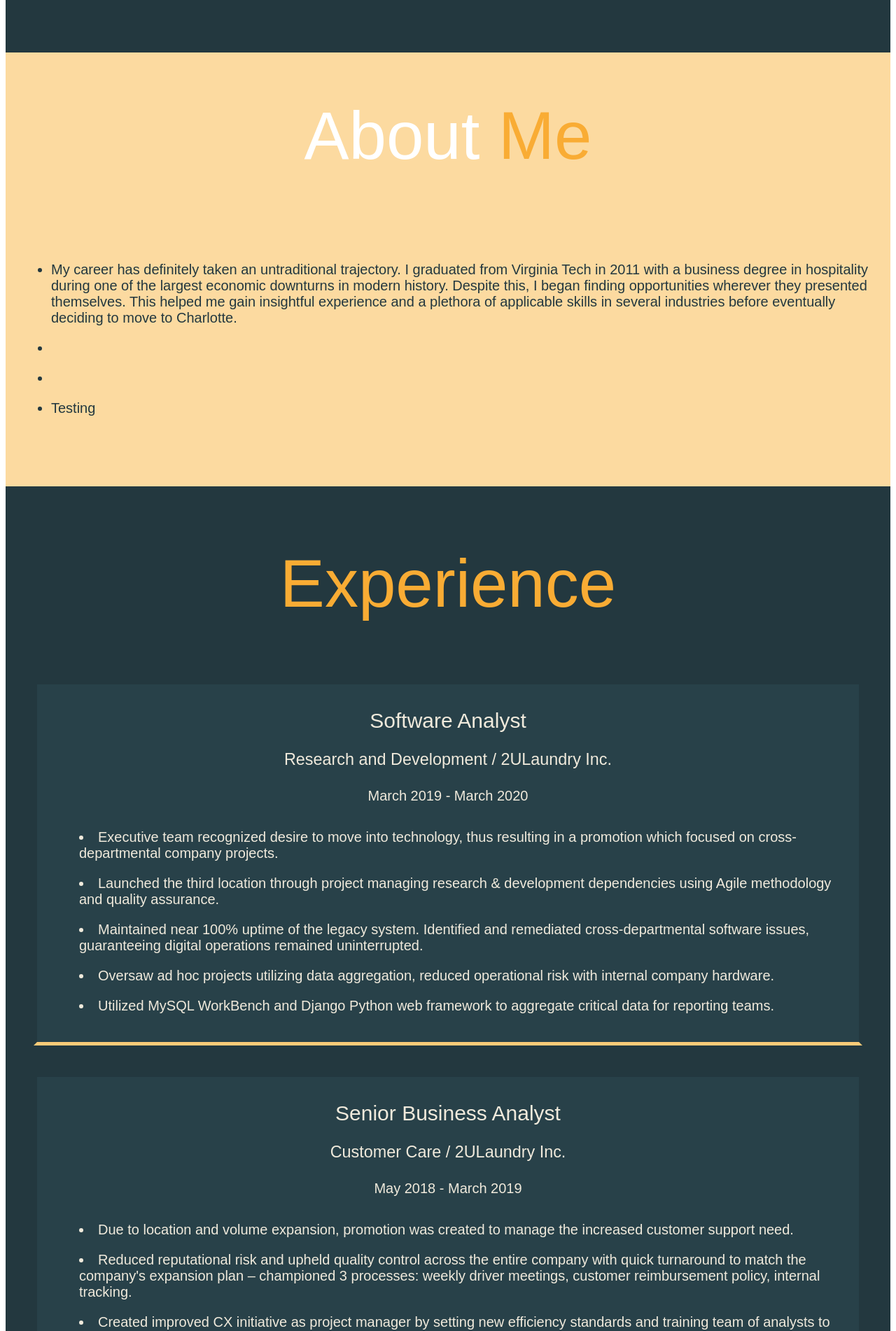
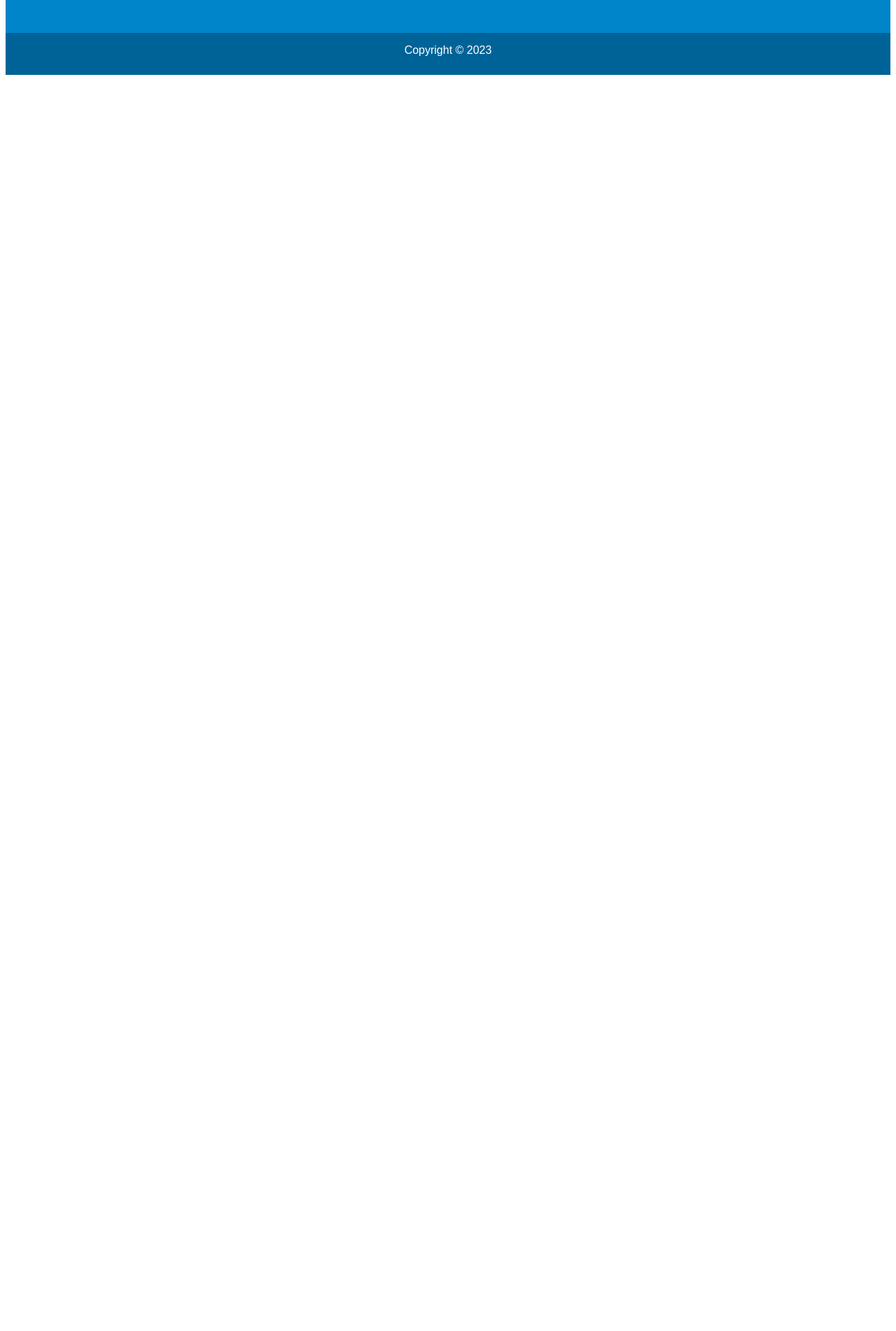
Before and after one commit to lflint07/new_website, a React (Create React App) app: page / in a window 1280 px wide. Shown: the part 880-2782 px from the top of the page at 70% size. After the commit the page ends 995 px from the top, so only its background shows below. Built offline with nearby package versions, Linux system fonts and the light colour scheme.

Commit message:
updated site to reflect work in progress'

```diff
--- a/src/components/About.js
+++ b/src/components/About.js
@@ -2,64 +2,8 @@ import React from "react";
 
 function About() {
   return (
-    <div id="about">
-      <div className="about-container">
-        <div className="about-header">
-          <h1 className="lg-heading about">
-            About<span className="text-secondary about"> Me</span>
-          </h1>
-        </div>
-        <div className="about-info">
-          <div className="bio">
-            <ul>
-              <li>
-                <p>
-                  My career has definitely taken an untraditional trajectory. I
-                  graduated from Virginia Tech in 2011 with a business degree in
-                  hospitality during one of the largest economic downturns in
-                  modern history. Despite this, I began finding opportunities
-                  wherever they presented themselves. This helped me gain
-                  insightful experience and a plethora of applicable skills in
-                  several industries before eventually deciding to move to
-                  Charlotte.
-                </p>
-              </li>
-              <li>
-                <p>
-                  {/* I’m all about going where the opportunity is, and Charlotte is
-                  a hub for talented minds. After establishing myself here, I
-                  found my next opportunity in completing the full-stack web
-                  development bootcamp with Tech Talent South. I worked in a
-                  series of creative roles for two Charlotte-based startups
-                  before finding my way to 2ULaundry, a pickup-and-delivery
-                  laundry startup. */}
-                </p>
-              </li>
-              <li>
-                <p>
-                  {/* Some say this was my Cinderella Story as I started as a
-                  delivery driver and quickly moved up in the ranks. After
-                  identifying large customer service improvements, the creating
-                  two separate positions for me within the Customer Care Team:
-                  Tier II Analyst and Senior Business Analyst, respectively. I
-                  worked with that team to develop and implement processes to
-                  enhance overall employee and customer experience. I then
-                  joined the Research and Development team, where I maintained
-                  internal systems, managed projects, and aggregated data for
-                  reporting. */}
-                </p>
-              </li>
-              <li>
-                <p>
-                  Testing
-                </p>
-              </li>
-            </ul>
-          </div>
-        </div>
-      </div>
-    </div>
-  );
+      <div></div>
+  )
 }
 
 export default About;
--- a/src/components/Contact.js
+++ b/src/components/Contact.js
@@ -2,32 +2,37 @@ import React from "react";
 
 function Contact() {
   return (
-    <div id="contact">
-      <div className="contact-container">
-        <h1 className="lg-heading contact">
-          Contact<span className="text-secondary"> Me</span>
-        </h1>
-        <div className="contact boxes">
-          <div className="contact-linkedin">
-            <span className="text-secondary">
-              <a href="https://www.linkedin.com/in/lflint/" target="_blank">
-                LinkedIn
-              </a>
-            </span>
-          </div>
-          <div className="contact-email">
-            <span className="text-secondary">Email:</span> lflint07@gmail.com
-          </div>
-          <div className="contact-resume">
+    <div>
+      <footer id="about-footer">Copyright &copy; 2023</footer>
+    </div>
+    )
+  }
+    // <div id="contact">
+    //   <div className="contact-container">
+    //     <h1 className="lg-heading contact">
+    //       Contact<span className="text-secondary"> Me</span>
+    //     </h1>
+    //     <div className="contact boxes">
+    //       <div className="contact-linkedin">
+    //         <span className="text-secondary">
+    //           <a href="https://www.linkedin.com/in/lflint/" target="_blank">
+    //             LinkedIn
+    //           </a>
+    //         </span>
+    //       </div>
+    //       <div className="contact-email">
+    //         <span className="text-secondary">Email:</span> lflint07@gmail.com
+    //       </div>
+          {/* <div className="contact-resume">
             <span className="text-secondary">
               <a href="/images/Luke_Flint_Resume_09_2020_ekos.pdf" target="_blank">Resume</a>
               </span>
-          </div>
-        </div>
-        <footer id="about-footer">Copyright &copy; 2020</footer>
-      </div>
-    </div>
-  );
-}
+          </div> */}
+  //       </div>
+  //       <footer id="about-footer">Copyright &copy; 2023</footer>
+  //     </div>
+  //   </div>
+  // );
+// }
 
 export default Contact;
--- a/src/components/Education.js
+++ b/src/components/Education.js
@@ -2,7 +2,8 @@ import React from 'react'
 
 function Education() {
     return(
-        <div></div>
+        <div>
+        </div>
     )
 }
 
--- a/src/components/Experience.js
+++ b/src/components/Experience.js
@@ -2,140 +2,143 @@ import React from "react";
 
 function Experience() {
   return (
-    <div id="experience">
-      <div className="experience-container">
-        <div className="experience-heading">
-          <h1 className="lg-heading experience">
-            <span className="text-secondary">Experience</span>
-          </h1>
-        </div>
-        <div className="job-experience">
-          <div className="job job-1">
-            <h2>Software Analyst</h2>
-            <h3>Research and Development / 2ULaundry Inc.</h3>
-            <h4>March 2019 - March 2020</h4>
-            <div className="experience-list">
-              <ul>
-                <li>
-                  Executive team recognized desire to move into technology, thus
-                  resulting in a promotion which focused on cross-departmental
-                  company projects.
-                </li>
-                <li>
-                  Launched the third location through project managing research
-                  & development dependencies using Agile methodology and quality
-                  assurance.
-                </li>
-                <li>
-                  Maintained near 100% uptime of the legacy system. Identified
-                  and remediated cross-departmental software issues,
-                  guaranteeing digital operations remained uninterrupted.
-                </li>
-                <li>
-                  Oversaw ad hoc projects utilizing data aggregation, reduced
-                  operational risk with internal company hardware.
-                </li>
-                <li>
-                  Utilized MySQL WorkBench and Django Python web framework to
-                  aggregate critical data for reporting teams.
-                </li>
-              </ul>
-            </div>
-          </div>
-          <div className="job job-2">
-            <h2>Senior Business Analyst</h2>
-            <h3>Customer Care / 2ULaundry Inc.</h3>
-            <h4>May 2018 - March 2019</h4>
-            <div className="experience-list">
-              <ul>
-                <li>
-                  Due to location and volume expansion, promotion was created to
-                  manage the increased customer support need.
-                </li>
-                <li>
-                  Reduced reputational risk and upheld quality control across
-                  the entire company with quick turnaround to match the
-                  company's expansion plan – championed 3 processes: weekly
-                  driver meetings, customer reimbursement policy, internal
-                  tracking.
-                </li>
-                <li>
-                  Created improved CX initiative as project manager by setting
-                  new efficiency standards and training team of analysts to
-                  manage daily escalations from internal discrepancies and to
-                  meet customer expectations.
-                </li>
-                <li>
-                  Developed training curriculum and implemented regular 1-on-1
-                  meetings to establish a line of open communication in
-                  identifying areas of improvement and cross-functional
-                  optimization. This resulted in the cross-training of
-                  Operations/Logistics and Customer Care.
-                </li>
-                <li>
-                  Worked directly with Operations to optimize multi-city
-                  delivery teams to complete an average of 500+ orders daily.
-                </li>
-              </ul>
-            </div>
-          </div>
-          <div className="job job-3">
-            <h2>Tier II Analyst</h2>
-            <h3>Customer Care / 2ULaundry Inc.</h3>
-            <h4>October 2017 - May 2018</h4>
-            <div className="experience-list">
-              <ul>
-                <li>
-                  Promoted to a new role created within Customer Care to better
-                  facilitate escalations of customer support tickets – in turn,
-                  improving the customer support experience.
-                </li>
-                <li>
-                  Standardized company-wide processes to improve quality control
-                  through removing bottlenecks. Implemented using Zendesk and
-                  Kustomer.
-                </li>
-                <li>
-                  Managed customer touchpoints in the full lifecycle of a
-                  customer support ticket from creation to resolution.
-                </li>
-                <li>
-                  Established quality standards and acted as the escalation
-                  point-of-contact for 20+ daily customer support tickets.
-                </li>
-                <li>
-                  Created/updated accounts, scheduled pickups, and provided
-                  resolutions through various messaging channels.
-                </li>
-              </ul>
-            </div>
-          </div>
-          <div className="job job-4">
-            <h2>Logistics Delivery Valet</h2>
-            <h3>Operations / 2ULaundry Inc.</h3>
-            <h4>February 2017 - October 2017</h4>
-            <div className="experience-list">
-              <ul>
-                <li>
-                  Responsible for fulfilling 40+ daily pickups and deliveries,
-                  communicating with customers, updating orders using the
-                  driver-side Onfleet app.
-                </li>
-                <li>
-                  Improved customer experience and customer satisfaction at a
-                  logistics level.
-                </li>
-                <li>
-                  Identified opportunities for logistical efficiency and
-                  improvement within customer service – led to a promotion.
-                </li>
-              </ul>
-            </div>
-          </div>
-        </div>
-      </div>
-    </div>
-  );
+      <div></div>
+  )
 }
+//     <div id="experience">
+//       <div className="experience-container">
+//         <div className="experience-heading">
+//           <h1 className="lg-heading experience">
+//             <span className="text-secondary">Experience</span>
+//           </h1>
+//         </div>
+//         <div className="job-experience">
+//           <div className="job job-1">
+//             <h2>Software Analyst</h2>
+//             <h3>Research and Development / 2ULaundry Inc.</h3>
+//             <h4>March 2019 - March 2020</h4>
+//             <div className="experience-list">
+//               <ul>
+//                 <li>
+//                   Executive team recognized desire to move into technology, thus
+//                   resulting in a promotion which focused on cross-departmental
+//                   company projects.
+//                 </li>
+//                 <li>
+//                   Launched the third location through project managing research
+//                   & development dependencies using Agile methodology and quality
+//                   assurance.
+//                 </li>
+//                 <li>
+//                   Maintained near 100% uptime of the legacy system. Identified
+//                   and remediated cross-departmental software issues,
+//                   guaranteeing digital operations remained uninterrupted.
+//                 </li>
+//                 <li>
+//                   Oversaw ad hoc projects utilizing data aggregation, reduced
+//                   operational risk with internal company hardware.
+//                 </li>
+//                 <li>
+//                   Utilized MySQL WorkBench and Django Python web framework to
+//                   aggregate critical data for reporting teams.
+//                 </li>
+//               </ul>
+//             </div>
+//           </div>
+//           <div className="job job-2">
+//             <h2>Senior Business Analyst</h2>
+//             <h3>Customer Care / 2ULaundry Inc.</h3>
+//             <h4>May 2018 - March 2019</h4>
+//             <div className="experience-list">
+//               <ul>
+//                 <li>
+//                   Due to location and volume expansion, promotion was created to
+//                   manage the increased customer support need.
+//                 </li>
+//                 <li>
+//                   Reduced reputational risk and upheld quality control across
+//                   the entire company with quick turnaround to match the
+//                   company's expansion plan – championed 3 processes: weekly
+//                   driver meetings, customer reimbursement policy, internal
+//                   tracking.
+//                 </li>
+//                 <li>
+//                   Created improved CX initiative as project manager by setting
+//                   new efficiency standards and training team of analysts to
+//                   manage daily escalations from internal discrepancies and to
+//                   meet customer expectations.
+//                 </li>
+//                 <li>
+//                   Developed training curriculum and implemented regular 1-on-1
+//                   meetings to establish a line of open communication in
+//                   identifying areas of improvement and cross-functional
+//                   optimization. This resulted in the cross-training of
+//                   Operations/Logistics and Customer Care.
+//                 </li>
+//                 <li>
+//                   Worked directly with Operations to optimize multi-city
+//                   delivery teams to complete an average of 500+ orders daily.
+//                 </li>
+//               </ul>
+//             </div>
+//           </div>
+//           <div className="job job-3">
+//             <h2>Tier II Analyst</h2>
+//             <h3>Customer Care / 2ULaundry Inc.</h3>
+//             <h4>October 2017 - May 2018</h4>
+//             <div className="experience-list">
+//               <ul>
+//                 <li>
+//                   Promoted to a new role created within Customer Care to better
+//                   facilitate escalations of customer support tickets – in turn,
+//                   improving the customer support experience.
+//                 </li>
+//                 <li>
+//                   Standardized company-wide processes to improve quality control
+//                   through removing bottlenecks. Implemented using Zendesk and
+//                   Kustomer.
+//                 </li>
+//                 <li>
+//                   Managed customer touchpoints in the full lifecycle of a
+//                   customer support ticket from creation to resolution.
+//                 </li>
+//                 <li>
+//                   Established quality standards and acted as the escalation
+//                   point-of-contact for 20+ daily customer support tickets.
+//                 </li>
+//                 <li>
+//                   Created/updated accounts, scheduled pickups, and provided
+//                   resolutions through various messaging channels.
+//                 </li>
+//               </ul>
+//             </div>
+//           </div>
+//           <div className="job job-4">
+//             <h2>Logistics Delivery Valet</h2>
+//             <h3>Operations / 2ULaundry Inc.</h3>
+//             <h4>February 2017 - October 2017</h4>
+//             <div className="experience-list">
+//               <ul>
+//                 <li>
+//                   Responsible for fulfilling 40+ daily pickups and deliveries,
+//                   communicating with customers, updating orders using the
+//                   driver-side Onfleet app.
+//                 </li>
+//                 <li>
+//                   Improved customer experience and customer satisfaction at a
+//                   logistics level.
+//                 </li>
+//                 <li>
+//                   Identified opportunities for logistical efficiency and
+//                   improvement within customer service – led to a promotion.
+//                 </li>
+//               </ul>
+//             </div>
+//           </div>
+//         </div>
+//       </div>
+//     </div>
+//   );
+// }
 
 export default Experience;
--- a/src/components/Main.js
+++ b/src/components/Main.js
@@ -5,7 +5,7 @@ function Main() {
     <div id="home">
       <div className="hero">
         <h1 className="lg-heading">
-          Hi, I'm <span className="text-secondary">Luke</span>
+          WORK IN  <span className="text-secondary">PROGRESS</span>
         </h1>
         <img
           src="/images/new_website_avi.jpg"
@@ -13,8 +13,8 @@ function Main() {
           className="bio-image"
         ></img>
         <h2 className="sm-heading">
-          A business-minded and creative technologist with a penchant for
-          maximizing the customer experience
+          {/* A business-minded and creative technologist with a penchant for
+          maximizing the customer experience */}
         </h2>
       </div>
     </div>
--- a/src/scss/_config.scss
+++ b/src/scss/_config.scss
@@ -1,5 +1,5 @@
-$primary-color: #23383f;
-$secondary-color: #f9ac34;
+$primary-color: #0085CA;
+$secondary-color: #BFC0BF;
 $tertiary-color: #fbcb78;
 $additional-color: #f0eadc;
 $black-color: #2f2f30;
```
Also changed, not shown: src/components/Menu.js (+5 -3 lines), src/components/Work.js (+51 -49 lines), src/scss/index.scss (+5 -3 lines).
